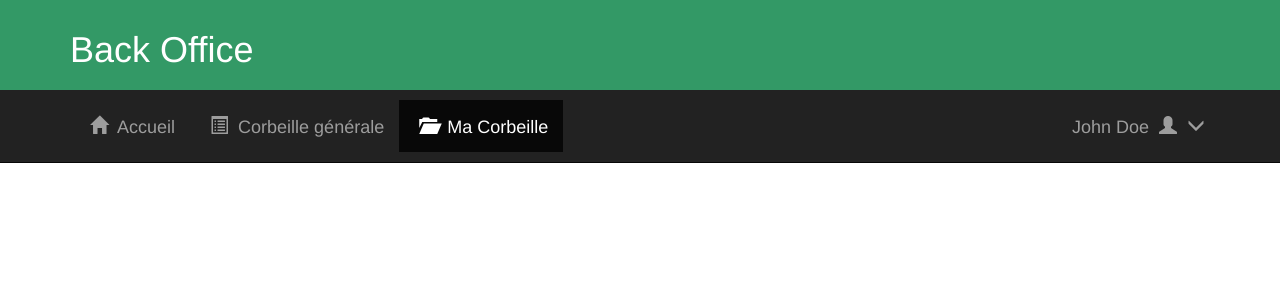
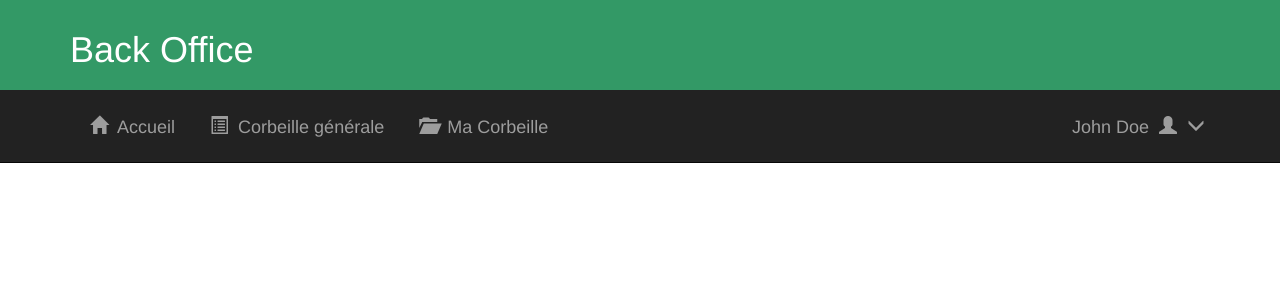
Before and after one commit to TeamBAAAAAM/Projet_BAAAAAM, a PHP site: page /backOffice/traiter.php in a window 1280 px wide. Shown: the top 300 px of the page. Run offline with PHP 8.4, Linux system fonts and the light colour scheme.

Commit message:
Update traiter.php

```diff
--- a/backOffice/traiter.php
+++ b/backOffice/traiter.php
@@ -80,7 +80,7 @@
 						<ul class="nav navbar-nav" id="menu">
 							<li><a href="accueil.php"><span class="glyphicon glyphicon-home"></span> Accueil</a></li>
 							<li><a href="corbeille_generale.php"><span class="glyphicon glyphicon-list-alt"></span> Corbeille générale</a></li>
-							<li class="active"><a href="ma_corbeille.php"><span class="glyphicon glyphicon-folder-open"></span> Ma Corbeille</a></li>
+							<li><a href="ma_corbeille.php"><span class="glyphicon glyphicon-folder-open"></span> Ma Corbeille</a></li>
 						</ul>
 
 						<ul class="nav navbar-nav navbar-right dropdown">
```
